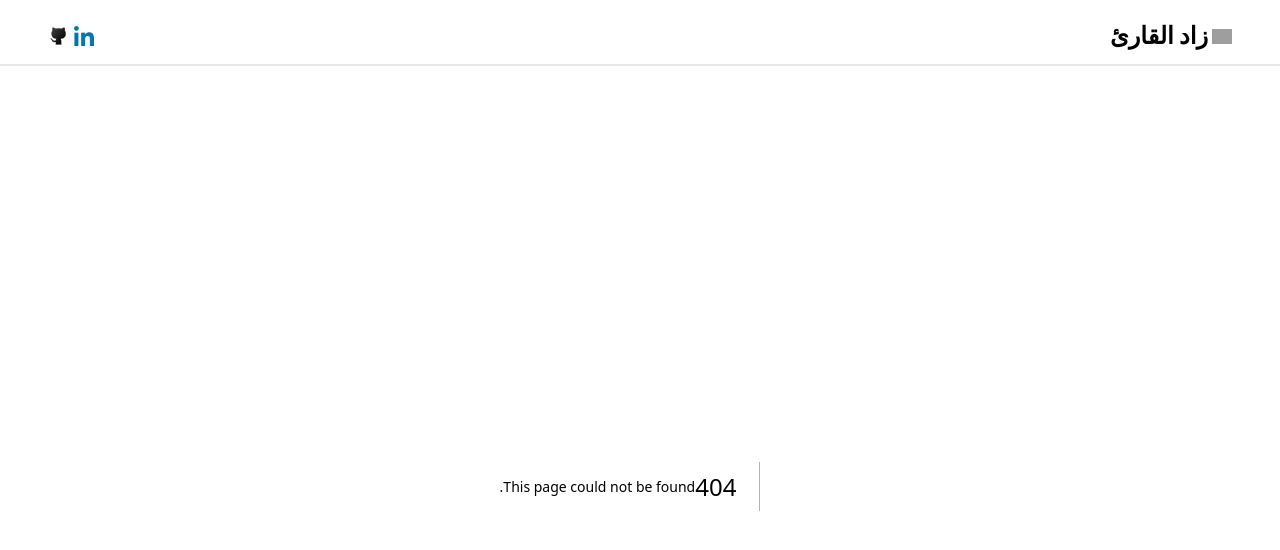
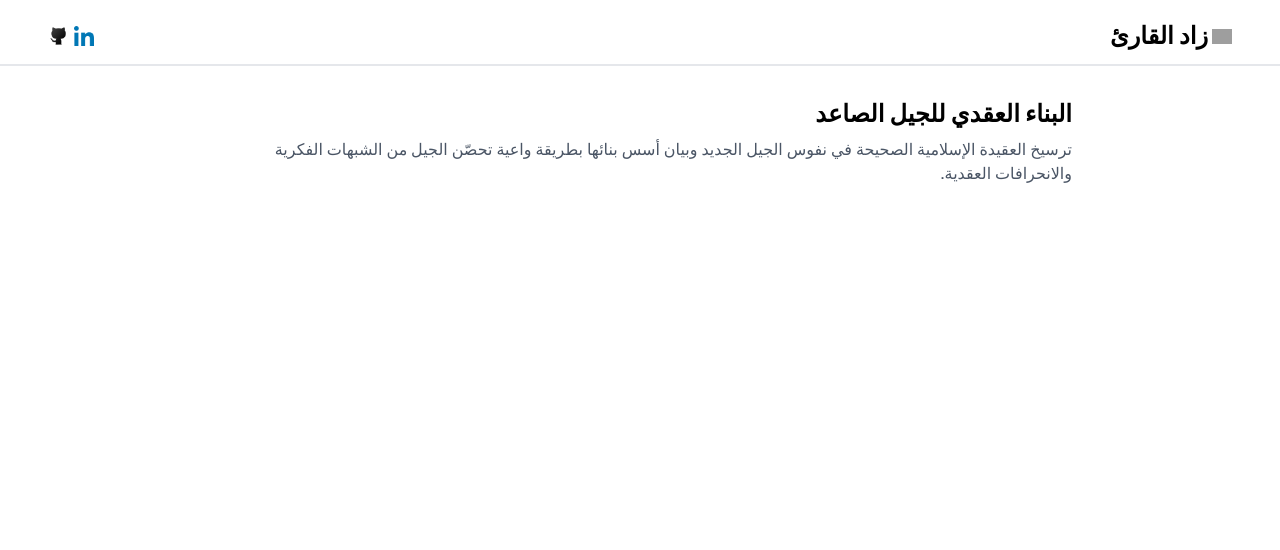
Before and after one commit to GamalHafez/zad-alqari, a Next.js app: page /books/al-bina-al-aqadi in a window 1280 px wide. Before the commit this address had no page. Shown: the top 550 px of the page. Built offline with nearby package versions, Linux system fonts and the light colour scheme; grey boxes are pictures that could not be loaded.

Commit message:
feat: add book slug routing and dynamic book details page

```diff
--- /dev/null
+++ b/app/books/[slug]/page.tsx
@@ -0,0 +1,23 @@
+import { books } from "@/data/books";
+import { notFound } from "next/navigation";
+
+type PageProps = {
+  params: Promise<{
+    slug: string;
+  }>;
+};
+
+const Page = async ({ params }: PageProps) => {
+  const { slug } = await params;
+  const book = books.find((b) => b.slug === slug);
+  // if (!book) notFound();
+
+  return (
+    <div className="mt-8">
+      <h1 className="text-2xl font-bold">{book?.title}</h1>
+      <p className="mt-2 text-gray-600">{book?.description}</p>
+    </div>
+  );
+};
+
+export default Page;
--- a/app/page.tsx
+++ b/app/page.tsx
@@ -1,6 +1,7 @@
 import BlogCard from "@/components/blog-card";
 import SearchForm from "@/components/search-form";
 import { books } from "@/data/books";
+import Link from "next/link";
 
 export default function Home() {
   return (
@@ -8,7 +9,9 @@ export default function Home() {
       <SearchForm />
       <section className="mt-3 mb-8 grid grid-cols-1 justify-items-center gap-x-8 gap-y-10 p-5 md:grid-cols-2 lg:grid-cols-3">
         {books.map((book) => (
-          <BlogCard key={book.id} book={book} />
+          <Link key={book.id} href={`/books/${book.slug}`}>
+            <BlogCard book={book} />
+          </Link>
         ))}
       </section>
     </>
```
